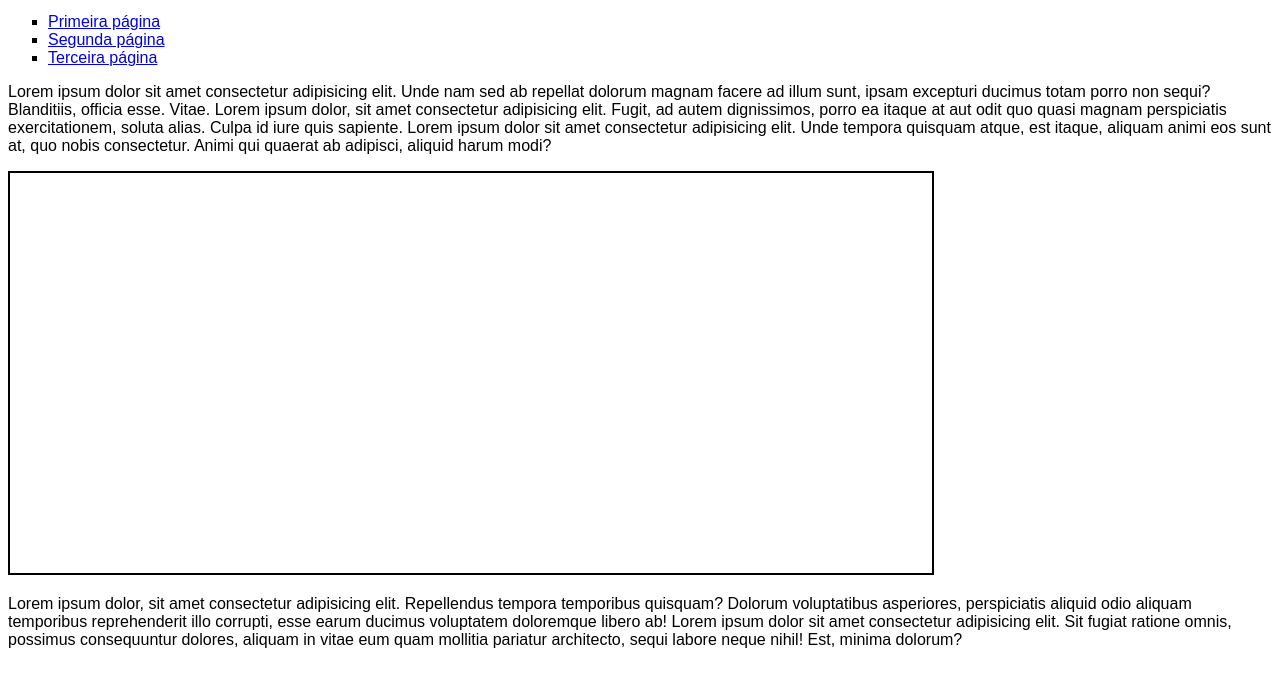
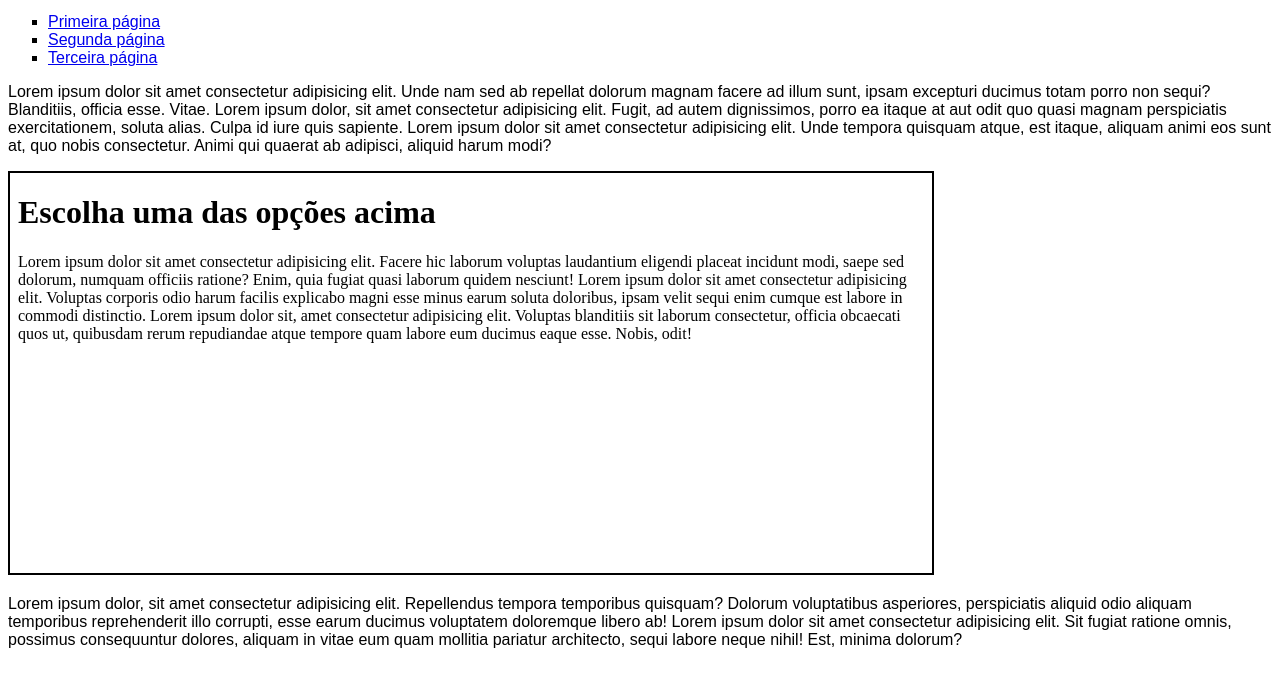
Before and after one commit to pedro-maciel-dos-santos/HTML-CSS, a plain HTML site: page exercicios/ex24/iframe03.html in a window 1280 px wide. Shown: the part 119-800 px from the top of the page. Drawn offline with Linux system fonts and the light colour scheme.

Commit message:
exercicio iframe 03

```diff
--- a/exercicios/ex24/iframe03.html
+++ b/exercicios/ex24/iframe03.html
@@ -27,7 +27,7 @@
 
     <p>Lorem ipsum dolor sit amet consectetur adipisicing elit. Unde nam sed ab repellat dolorum magnam facere ad illum sunt, ipsam excepturi ducimus totam porro non sequi? Blanditiis, officia esse. Vitae. Lorem ipsum dolor, sit amet consectetur adipisicing elit. Fugit, ad autem dignissimos, porro ea itaque at aut odit quo quasi magnam perspiciatis exercitationem, soluta alias. Culpa id iure quis sapiente. Lorem ipsum dolor sit amet consectetur adipisicing elit. Unde tempora quisquam atque, est itaque, aliquam animi eos sunt at, quo nobis consectetur. Animi qui quaerat ab adipisci, aliquid harum modi?</p>
 
-    <iframe src="" frameborder="0" id="tela" name="frame">
+    <iframe srcdoc="<h1>Escolha uma das opções acima</h1><p>Lorem ipsum dolor sit amet consectetur adipisicing elit. Facere hic laborum voluptas laudantium eligendi placeat incidunt modi, saepe sed dolorum, numquam officiis ratione? Enim, quia fugiat quasi laborum quidem nesciunt! Lorem ipsum dolor sit amet consectetur adipisicing elit. Voluptas corporis odio harum facilis explicabo magni esse minus earum soluta doloribus, ipsam velit sequi enim cumque est labore in commodi distinctio. Lorem ipsum dolor sit, amet consectetur adipisicing elit. Voluptas blanditiis sit laborum consectetur, officia obcaecati quos ut, quibusdam rerum repudiandae atque tempore quam labore eum ducimus eaque esse. Nobis, odit!</p>" frameborder="0" id="tela" name="frame">
         <p>Infelizmente seu navegador não é compatível com isso.</p>
     </iframe>
     <p>Lorem ipsum dolor, sit amet consectetur adipisicing elit. Repellendus tempora temporibus quisquam? Dolorum voluptatibus asperiores, perspiciatis aliquid odio aliquam temporibus reprehenderit illo corrupti, esse earum ducimus voluptatem doloremque libero ab! Lorem ipsum dolor sit amet consectetur adipisicing elit. Sit fugiat ratione omnis, possimus consequuntur dolores, aliquam in vitae eum quam mollitia pariatur architecto, sequi labore neque nihil! Est, minima dolorum?</p>
```
